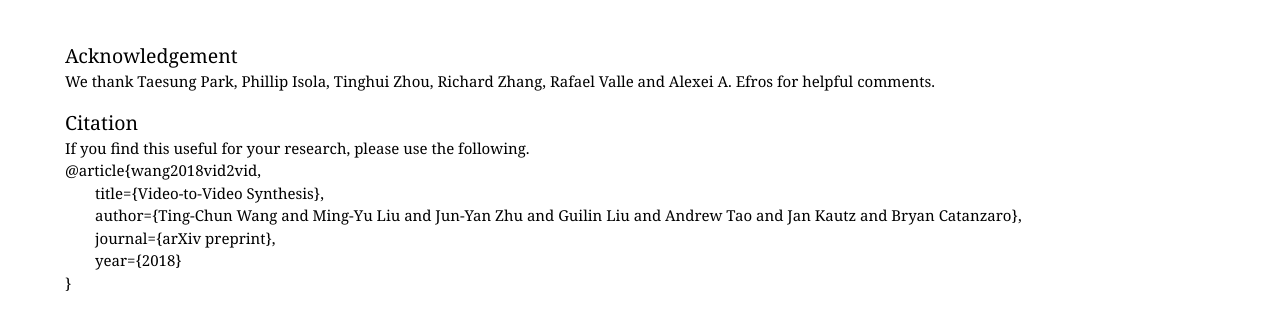
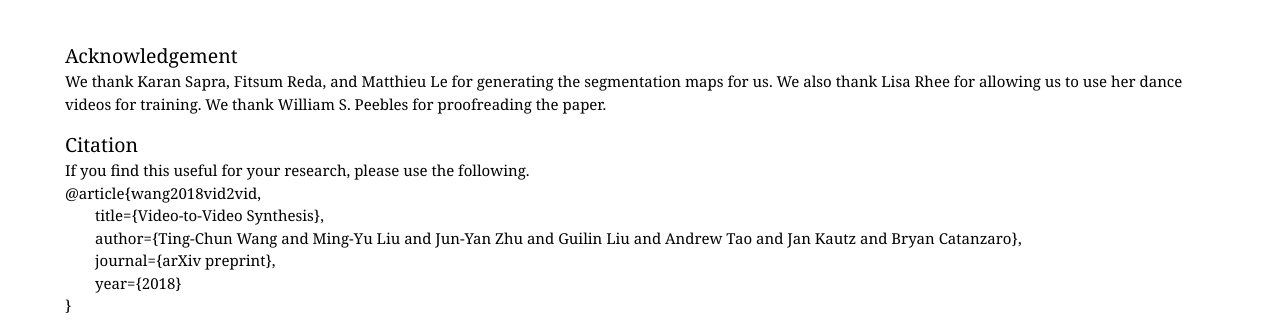
Before and after one commit to tcwang0509/vid2vid, a plain HTML site: page index.html in a window 1280 px wide. Shown: the part 3229-3561 px from the top of the page. Before the commit the page ends 3538 px from the top, so only its background shows below. Drawn offline with Linux system fonts and the light colour scheme; a script that the page names is missing.

Commit message:
update ack

```diff
--- a/index.html
+++ b/index.html
@@ -130,7 +130,7 @@ BODY {
 
 <br>
 <h2>Acknowledgement</h2>
-<p>We thank Taesung Park, Phillip Isola, Tinghui Zhou, Richard Zhang, Rafael Valle and Alexei A. Efros for helpful comments.</p>
+<p>We thank Karan Sapra, Fitsum Reda, and Matthieu Le for generating the segmentation maps for us. We also thank Lisa Rhee for allowing us to use her dance videos for training. We thank William S. Peebles for proofreading the paper.</p>
 
 <h2>Citation</h2>
 <p>If you find this useful for your research, please use the following.<br>
```
